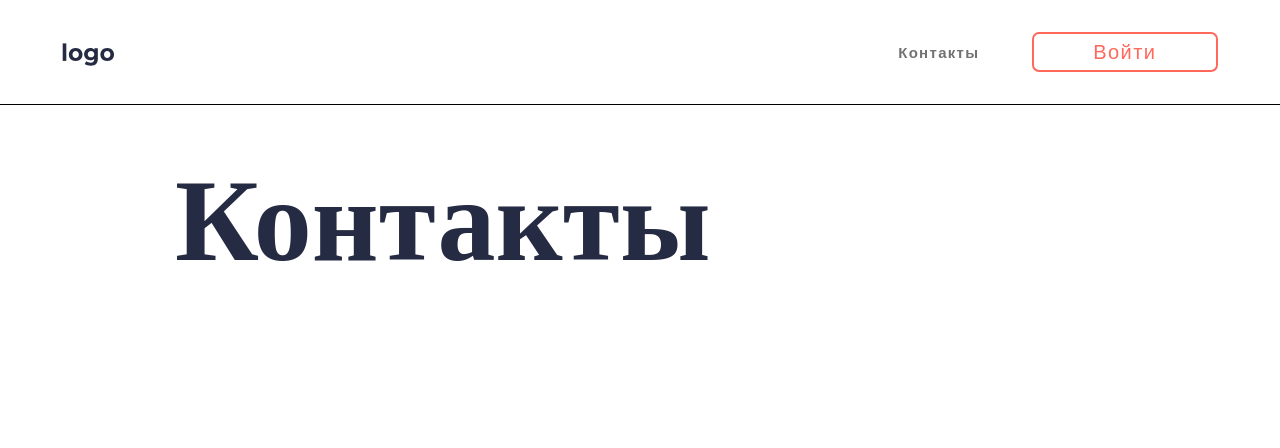
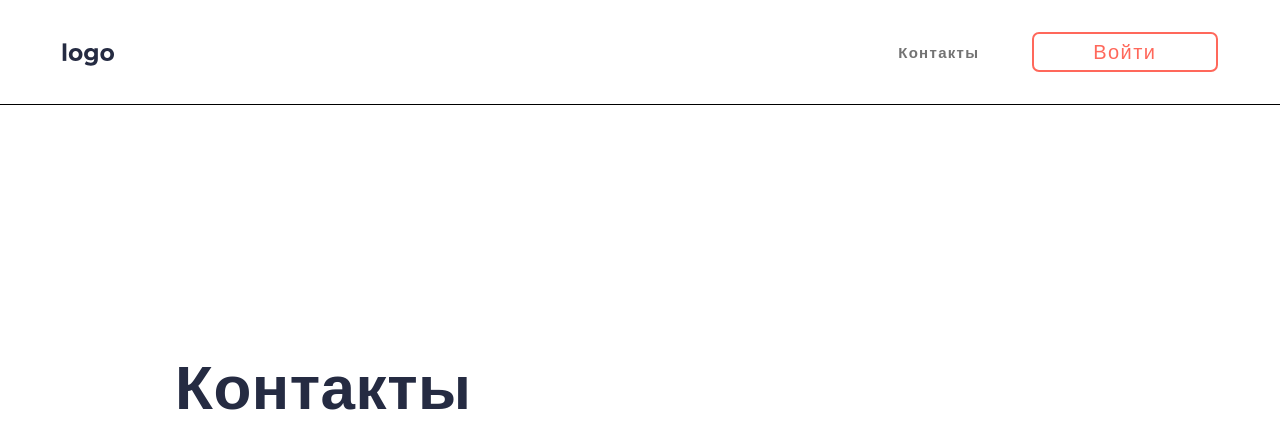
Before and after one commit to Sandreykina/react-site, a React (Create React App) app: page /contacts in a window 1280 px wide. Shown: the top 448 px of the page. Built offline with nearby package versions, Linux system fonts and the light colour scheme.

Commit message:
fixed styles of contacts

```diff
--- a/src/blocks/content/contacts.css
+++ b/src/blocks/content/contacts.css
@@ -1,11 +1,11 @@
 .contacts {
     width: 727px;
     height: 71px;
-    font-family: 'Montserrat';
     font-style: normal;
-    font-weight: 700;
-    font-size: 58px;
+    font-weight: 900;
+    font-size: 31px;
     line-height: 80px;
-    letter-spacing: 0.2px;
+    letter-spacing: 0.5px;
     color: #252B42;
+    margin-top: 20.8vh;
 }
```
